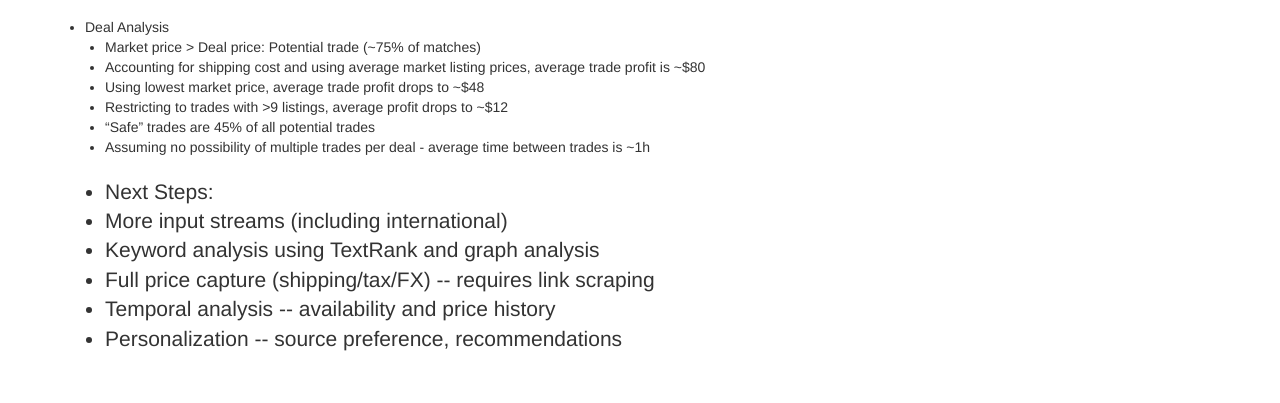
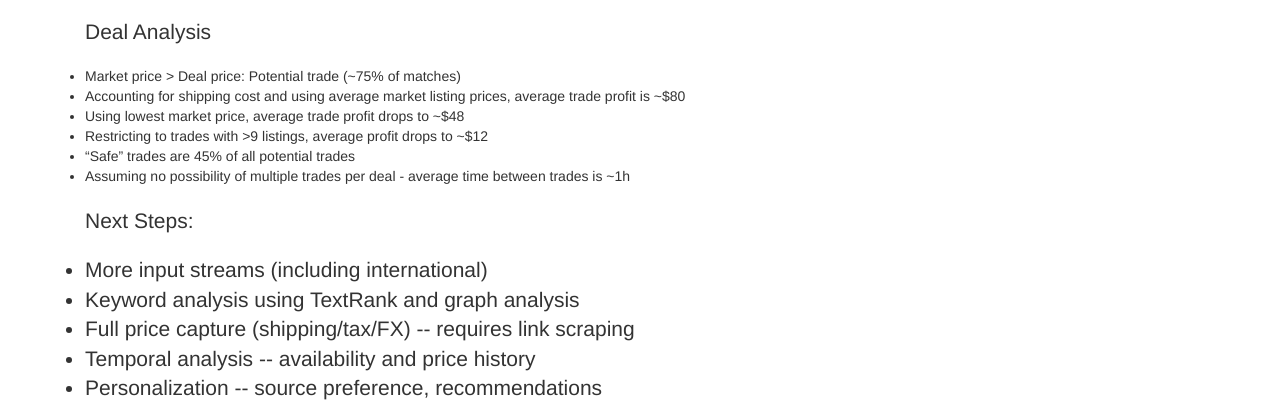
Before and after one commit to kelleydac-ischool/W210Web, a plain HTML site: page index.html in a window 1280 px wide. Shown: the part 1782-2185 px from the top of the page. Drawn offline with Linux system fonts and the light colour scheme; grey boxes are pictures that could not be loaded.

Commit message:
Fix conclusion formating

```diff
--- a/index.html
+++ b/index.html
@@ -145,9 +145,8 @@
 <div class="container-fluid">
 	<div class="row">
 		<div class="col-xs-12 col-md-12">
-			<ul class="list-group list-group-hover">
-				<li>Deal Analysis</li>
-				<ul>
+			<p class="lead">Deal Analysis</p>
+				<ul class="list-group list-group-hover">
 					<li>Market price > Deal price: Potential trade (~75% of matches)</li>
 					<li>Accounting for shipping cost and using average market listing prices,
 								average trade profit is ~$80</li>
@@ -165,8 +164,7 @@
 	<div class="lead">
 		<div class="row">
 			<div class="col-xs-12 col-md-12">
-				<ul>
-					<li>Next Steps:
+				<p class="lead"> Next Steps: </p>
 					<ul class="list-group list-group-hover">
 						<li>More input streams (including international)</li>
 						<li>Keyword analysis using TextRank and graph analysis</li>
```
